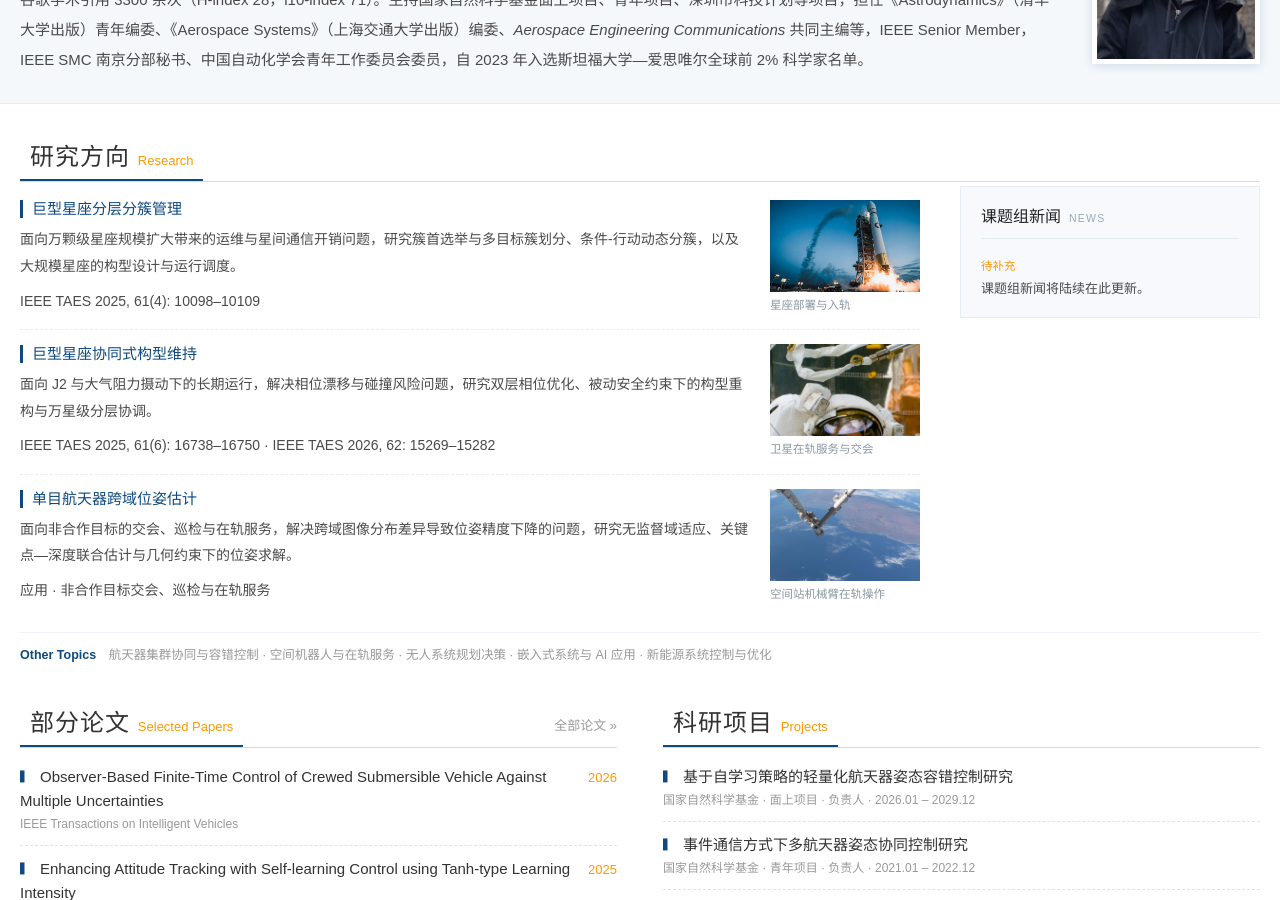
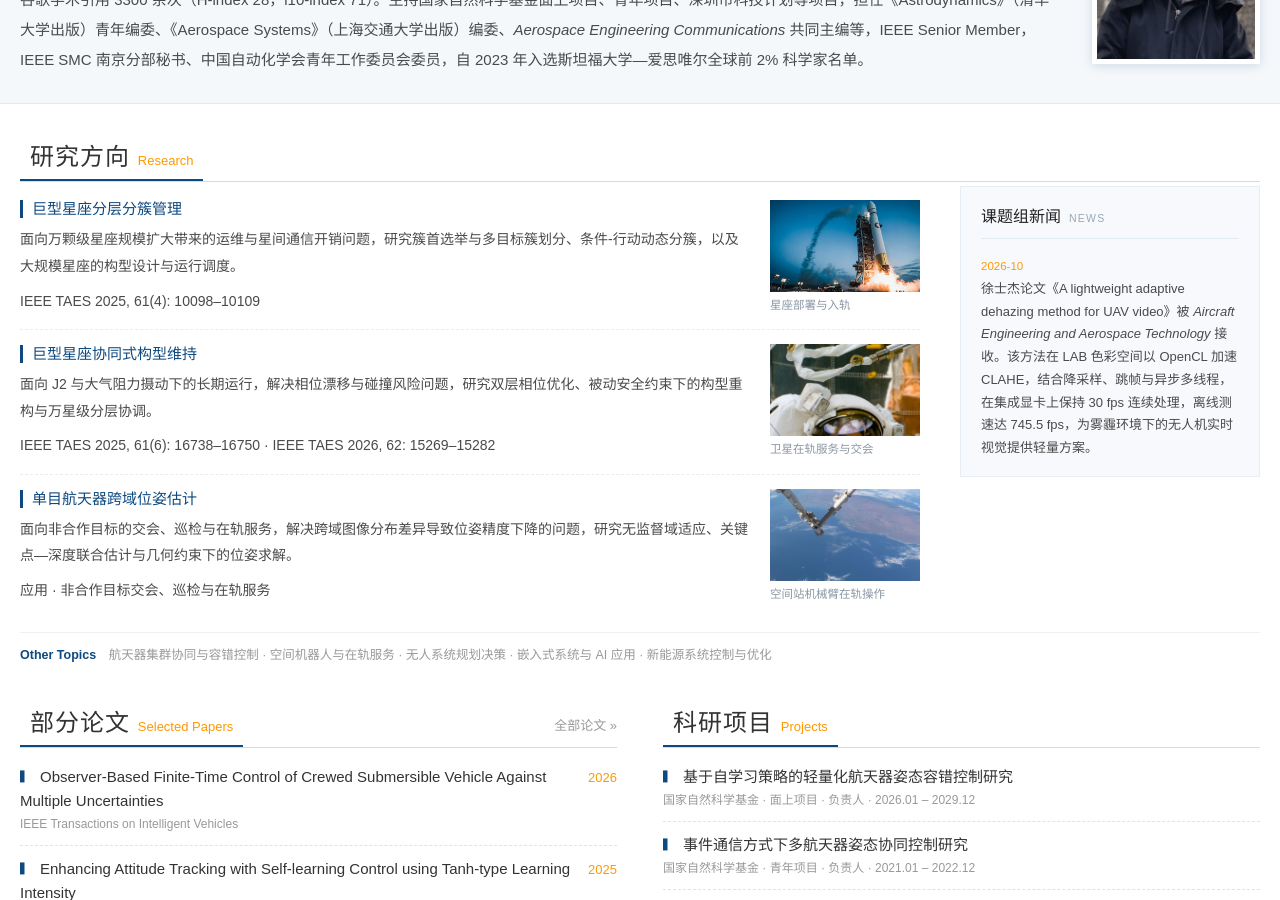
Before and after one commit to dongfangxy/dongfangxy.github.io, a Jekyll site: the page index.html, which Jekyll copies as it is, in a window 1280 px wide and 900 px high, scrolled down 768 px. Built offline with Jekyll 4.4.1, drawn with Linux system fonts in a browser that asks for light colours.

Commit message:
feat(news): add Xu Shijie AEAT dehazing paper

```diff
--- a/index.html
+++ b/index.html
@@ -377,7 +377,7 @@
         <aside class="news-box">
           <h3>课题组新闻<span>News</span></h3>
           <ul class="news-list">
-            <li><span class="news-date">待补充</span>课题组新闻将陆续在此更新。</li>
+            <li><span class="news-date">2026-10</span>徐士杰论文《A lightweight adaptive dehazing method for UAV video》被 <em>Aircraft Engineering and Aerospace Technology</em> 接收。该方法在 LAB 色彩空间以 OpenCL 加速 CLAHE，结合降采样、跳帧与异步多线程，在集成显卡上保持 30 fps 连续处理，离线测速达 745.5 fps，为雾霾环境下的无人机实时视觉提供轻量方案。</li>
           </ul>
         </aside>
       </div>
```
